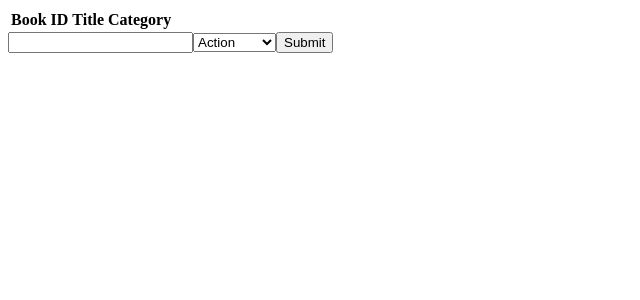
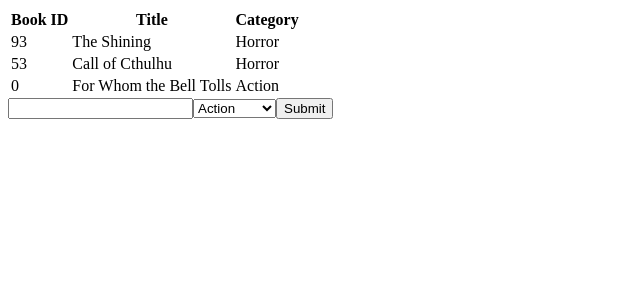
Before and after one commit to vzdrizhni/Bookstore, a React (Create React App) app: page / in a window 1280 px wide. Shown: the top 300 px of the page, without its empty margins (0-640 px from the left). Built offline with nearby package versions, Linux system fonts and the light colour scheme.

Commit message:
Fix booklist component

```diff
--- a/src/components/Book.js
+++ b/src/components/Book.js
@@ -1,11 +1,11 @@
 import React from "react";
 
-const Book = ({book}) => {
+const Book = ({book}) => (
   <tr>
     <td>{book.id}</td>
     <td>{book.title}</td>
     <td>{book.category}</td>
   </tr>
-}
+)
 
 export default Book;
--- a/src/containers/booklist.js
+++ b/src/containers/booklist.js
@@ -1,6 +1,6 @@
 import React from "react";
 import { connect } from "react-redux";
-import * as actions from '../actions/index'
+import Book from "../components/Book"
 
 const BookList = ({books}) => (
     <table>
@@ -11,6 +11,9 @@ const BookList = ({books}) => (
           <th>Category</th>
         </tr>
       </thead>
+      <tbody>
+        {books.map(book => (<Book book={book}/>))}
+      </tbody>
     </table>
 )
 
--- a/src/index.js
+++ b/src/index.js
@@ -4,7 +4,6 @@ import App from './components/App';
 import {Provider} from "react-redux";
 import {createStore} from "redux";
 import bookReducer from "./reducers/book";
-import * as actions from './actions/index'
 
 const initialState = {
   books: [
```
